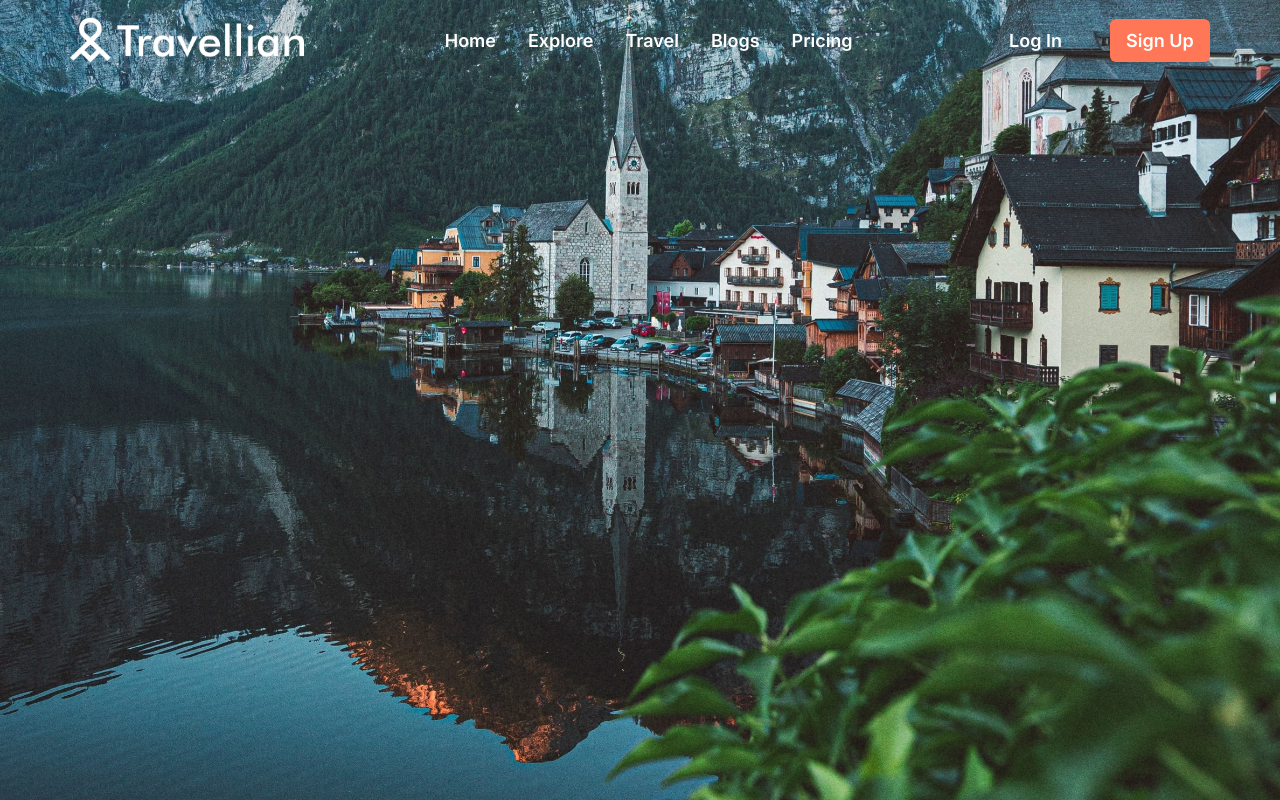
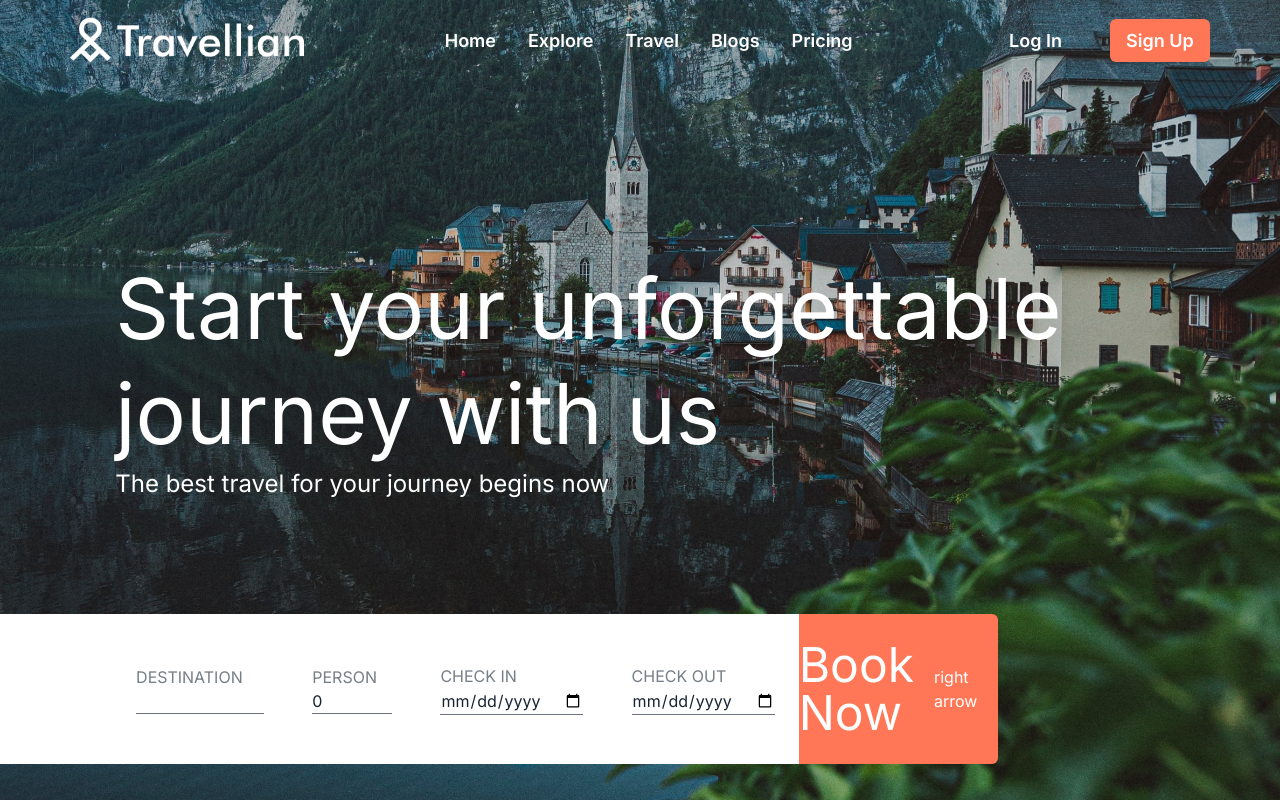
Before and after one commit to Prashant8Khatiwada/awakened_devs_assessment, a Next.js app: page / in a window 1280 px wide. Built offline with nearby package versions, Linux system fonts and the light colour scheme.

Commit message:
Hero  section completed

```diff
--- a/app/components/Header.tsx
+++ b/app/components/Header.tsx
@@ -1,23 +1,36 @@
 import React from "react";
 import Logo from "../../public/Logo.png";
 import Image from "next/image";
+import Link from "next/link";
 
 const Header = () => {
   return (
-    <div className="text-color-primary w-full h-20 absolute flex justify-around items-center bg-black bg-opacity-0 font-sound ">
+    <div className="text-color-primary w-full h-20 relative flex justify-around items-center bg-black bg-opacity-0 font-sound ">
       {/* For Logo  */}
-      <div>
+      <div className="cursor-pointer">
         <Image src={Logo} alt="logo" width={234} height={45.61} />
       </div>
 
       {/* For Menu  */}
       <div className="flex gap-8 text-font-sm">
-        <div>Home</div>
-        <div>Explore</div>
-        <div>Travel</div>
-        <div>Blogs</div>
-        <div>Pricing</div>
+        <Link href="/">
+          <div className="cursor-pointer">Home</div>
+        </Link>
+        <Link href="/explore">
+          <div className="cursor-pointer">Explore</div>
+        </Link>
+        <Link href="/travel">
+          <div className="cursor-pointer">Travel</div>
+        </Link>
+        <Link href="/blogs">
+          <div className="cursor-pointer">Blogs</div>
+        </Link>
+        <Link href="/pricing">
+          <div className="cursor-pointer">Pricing</div>
+        </Link>
       </div>
+
+      {/* For Login Button  */}
       <div className="flex gap-8 text-font-sm">
         <button className="rounded-12 px-4 py-2">Log In</button>
         <button className="bg-color-btn-primary rounded-md px-4 py-2">
--- a/app/components/HeroSection.jsx
+++ b/app/components/HeroSection.jsx
@@ -1,7 +1,71 @@
 import React from "react";
 
 const HeroSection = () => {
-  return <div>This is Hero Section</div>;
+  return (
+    <div className="absolute mt-44 w-[100%]  text-color-primary flex flex-col gap-28">
+      {/* Title section  */}
+      <div className="flex justify-center w-screen">
+        <div className="w-[82%] ">
+          <h3 className="text-font-xl leading-tight">
+            Start your unforgettable <br /> journey with us
+          </h3>
+          <p className="text-font-md">
+            The best travel for your journey begins now
+          </p>
+        </div>
+      </div>
+
+      {/* Booking section  */}
+      <div className="h-[150px] w-[78%] flex ">
+        {/* left section  */}
+        <div className="bg-color-primary h-full w-[80%] grid grid-flow-col place-items-center pl-28 ">
+          <div>
+            <p className="text-color-secondary-light">DESTINATION</p>
+            <input className="block appearance-none w-32 bg-transparent border-b border-gray-500  focus:outline-none  text-color-secondary" />
+          </div>
+
+          <div>
+            <p className="text-color-secondary-light">PERSON</p>
+            <select
+              className="block appearance-none w-20 bg-transparent border-b border-gray-500  focus:outline-none  text-color-secondary"
+              pattern="[0-9]+"
+            >
+              <option value={0}> 0</option>
+              <option value={1}> 1</option>
+              <option value={2}> 2</option>
+              <option value={3}> 3</option>
+            </select>
+          </div>
+
+          <div>
+            <p className="text-color-secondary-light">CHECK IN</p>
+            <input
+              className="block appearance-none w-full bg-transparent border-b border-gray-500  focus:outline-none  text-color-secondary"
+              type="date"
+              name="check-in"
+            />
+          </div>
+
+          <div>
+            <p className="text-color-secondary-light">CHECK OUT</p>
+            <input
+              className="block appearance-none w-full bg-transparent border-b border-gray-500  focus:outline-none  text-color-secondary"
+              type="date"
+              name="check-in"
+            />
+          </div>
+        </div>
+
+        {/* right section  */}
+        <div className="bg-color-btn-primary h-full w-[20%] rounded-tr-md rounded-br-md flex items-center justify-center gap-5">
+          <div className="text-5xl">
+            Book <br /> Now
+          </div>
+          <div>right arrow</div>
+        </div>
+      </div>
+    </div>
+  );
 };
 
 export default HeroSection;
--- a/app/components/Home.tsx
+++ b/app/components/Home.tsx
@@ -2,10 +2,10 @@ import Image from "next/image";
 import React from "react";
 import background_image from "../../public/bg.jpeg";
 import Header from "./Header";
-
+import HeroSection from "./HeroSection";
 const Home = () => {
   return (
-    <div className="h-screen w-screen bg-black ">
+    <div className="h-screen w-screen relative">
       <Image
         src={background_image}
         alt="Your Image"
@@ -13,7 +13,9 @@ const Home = () => {
         objectFit="cover"
         objectPosition="top"
       />
+      <div className="absolute inset-0 bg-black opacity-20"></div>
       <Header />
+      <HeroSection />
     </div>
   );
 };
```
Also changed, not shown: public/Arrow 1.svg (added).
